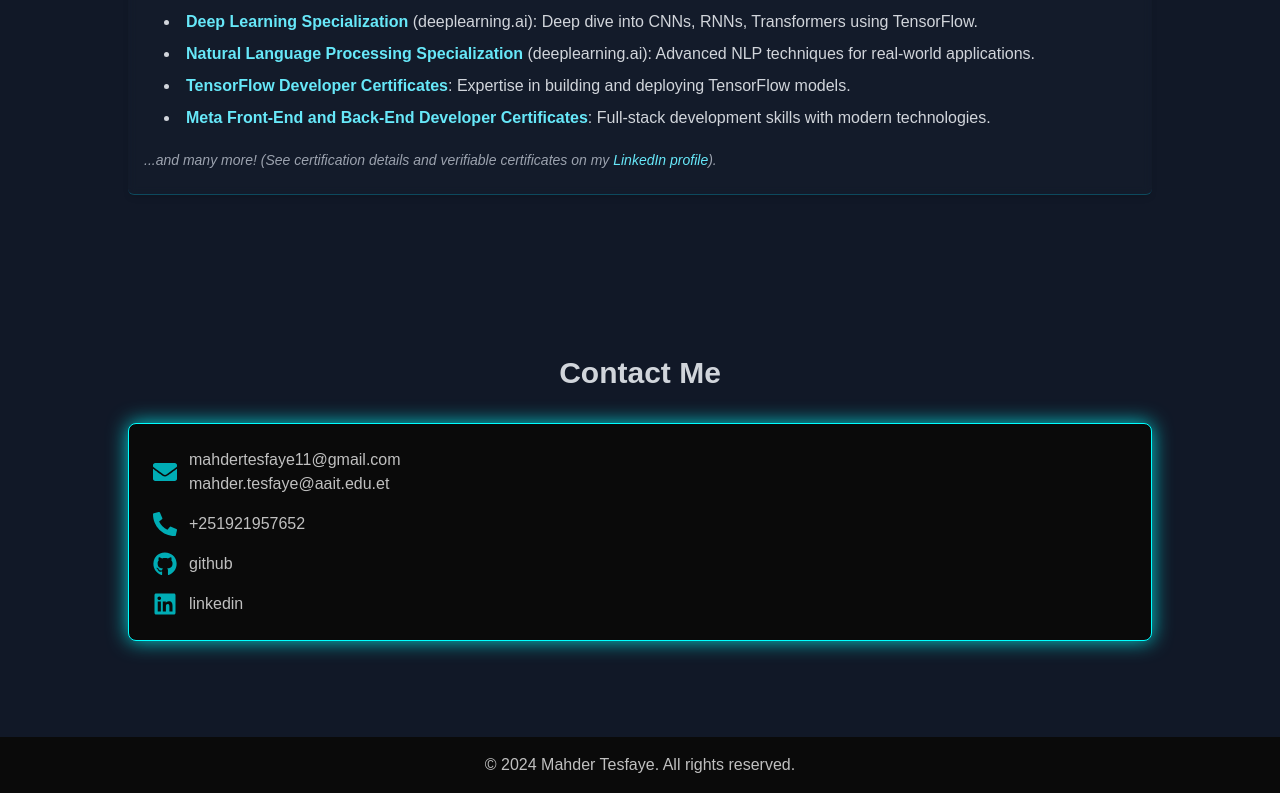
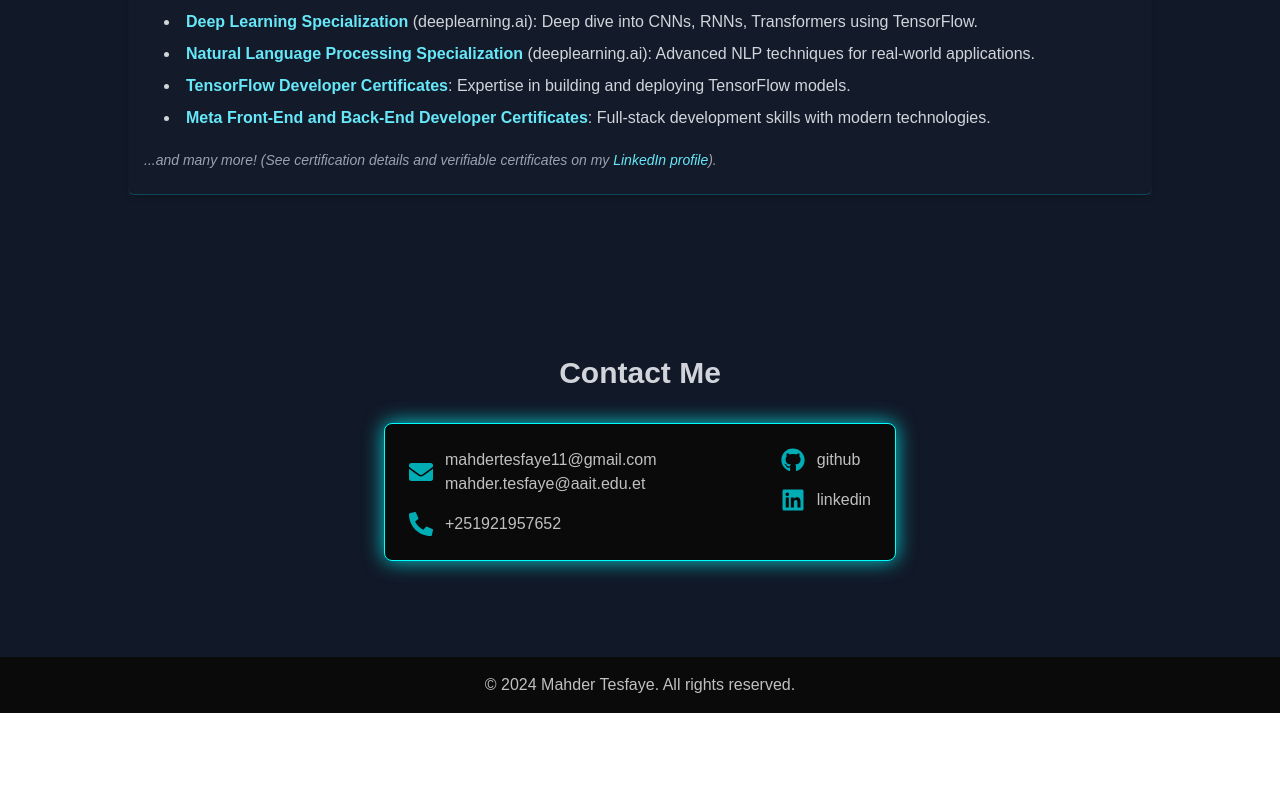
Before and after one commit to mahdertesf/myportfolio_website, a React (Vite) app: page / in a window 1280 px wide. Shown: the part 5542-6335 px from the top of the page. After the commit the page ends 6255 px from the top, so only its background shows below. Built offline with nearby package versions, Linux system fonts and the light colour scheme; some icons are missing.

Commit message:
refactor Contact component for improved layout and styling

```diff
--- a/src/components/Contact.jsx
+++ b/src/components/Contact.jsx
@@ -1,36 +1,78 @@
-import React from 'react';
-import { FaGithub, FaLinkedin, FaEnvelope, FaPhoneAlt } from 'react-icons/fa';
-import SectionWrapper from './SectionWrapper';
+import React from "react";
+import { FaGithub, FaLinkedin, FaEnvelope, FaPhoneAlt } from "react-icons/fa";
+import SectionWrapper from "./SectionWrapper";
 
 const Contact = () => {
   return (
     <>
-            <SectionWrapper id="contact">
-                <h2 className="text-3xl font-bold mb-8 text-center animate-fadeIn">Contact Me</h2>
-                <div className="bg-bg-dark p-6 border border-glow rounded-lg shadow-md animate-glowBorder flex flex-col gap-4">
-                    <div className='flex items-center gap-3'>
-                        <FaEnvelope className='w-6 h-6 text-primary'/>
+      <SectionWrapper
+        id="contact"
+        className="flex flex-col items-center justify-center"
+      >
+       <div className="flex flex-col justify-center items-center">
+       <h2 className="text-3xl font-bold mb-8 text-center animate-fadeIn">
+          Contact Me
+        </h2>
+        <div className="bg-bg-dark p-6 border border-glow rounded-lg shadow-md animate-glowBorder flex justify-between gap-4 w-1/2">
+          <div className="flex flex-col gap-4">
+            <div className="flex items-center gap-3">
+              <FaEnvelope className="w-6 h-6 text-primary" />
               <div>
-                            <a href="mailto:mahdertesfaye11@gmail.com" className="block text-light hover:text-glow transition-colors duration-300 animate-fadeIn">mahdertesfaye11@gmail.com</a>
-                            <a href="mailto:mahder.tesfaye@aait.edu.et" className="block text-light hover:text-glow transition-colors duration-300 animate-fadeIn">mahder.tesfaye@aait.edu.et</a>
+                <a
+                  href="mailto:mahdertesfaye11@gmail.com"
+                  className="block text-light hover:text-glow transition-colors duration-300 animate-fadeIn"
+                >
+                  mahdertesfaye11@gmail.com
+                </a>
+                <a
+                  href="mailto:mahder.tesfaye@aait.edu.et"
+                  className="block text-light hover:text-glow transition-colors duration-300 animate-fadeIn"
+                >
+                  mahder.tesfaye@aait.edu.et
+                </a>
               </div>
             </div>
-                    <div className='flex items-center gap-3'>
-                        <FaPhoneAlt className='w-6 h-6 text-primary'/>
-                        <a href="tel:+251921957652" className="block text-light hover:text-glow transition-colors duration-300 animate-fadeIn">+251921957652</a>
+            <div className="flex items-center gap-3">
+              <FaPhoneAlt className="w-6 h-6 text-primary" />
+              <a
+                href="tel:+251921957652"
+                className="block text-light hover:text-glow transition-colors duration-300 animate-fadeIn"
+              >
+                +251921957652
+              </a>
             </div>
-                    <div className='flex items-center gap-3'>
-                        <FaGithub className='w-6 h-6 text-primary'/>
-                        <a href="https://github.com/mahdertesf" target="_blank" rel="noopener noreferrer" className="text-light hover:text-glow transition-colors duration-300 animate-fadeIn">github</a>
           </div>
-                    <div className='flex items-center gap-3'>
-                        <FaLinkedin className='w-6 h-6 text-primary'/>
-                        <a href="https://www.linkedin.com/in/mahder-tesfaye-abebe-396095327/" target="_blank" rel="noopener noreferrer" className="text-light hover:text-glow transition-colors duration-300 animate-fadeIn">linkedin</a>
+          <div className="flex flex-col gap-4">
+            <div className="flex items-center gap-3">
+              <FaGithub className="w-6 h-6 text-primary" />
+              <a
+                href="https://github.com/mahdertesf"
+                target="_blank"
+                rel="noopener noreferrer"
+                className="text-light hover:text-glow transition-colors duration-300 animate-fadeIn"
+              >
+                github
+              </a>
+            </div>
+            <div className="flex items-center gap-3">
+              <FaLinkedin className="w-6 h-6 text-primary" />
+              <a
+                href="https://www.linkedin.com/in/mahder-tesfaye-abebe-396095327/"
+                target="_blank"
+                rel="noopener noreferrer"
+                className="text-light hover:text-glow transition-colors duration-300 animate-fadeIn"
+              >
+                linkedin
+              </a>
+            </div>
+          </div>
         </div>
        </div>
       </SectionWrapper>
       <footer className="bg-bg-dark p-4 text-center text-light mt-8">
-                <p>&copy; {new Date().getFullYear()} Mahder Tesfaye. All rights reserved.</p>
+        <p>
+          &copy; {new Date().getFullYear()} Mahder Tesfaye. All rights reserved.
+        </p>
       </footer>
     </>
   );
```
Lines whose indentation alone changed are shown as unchanged.
